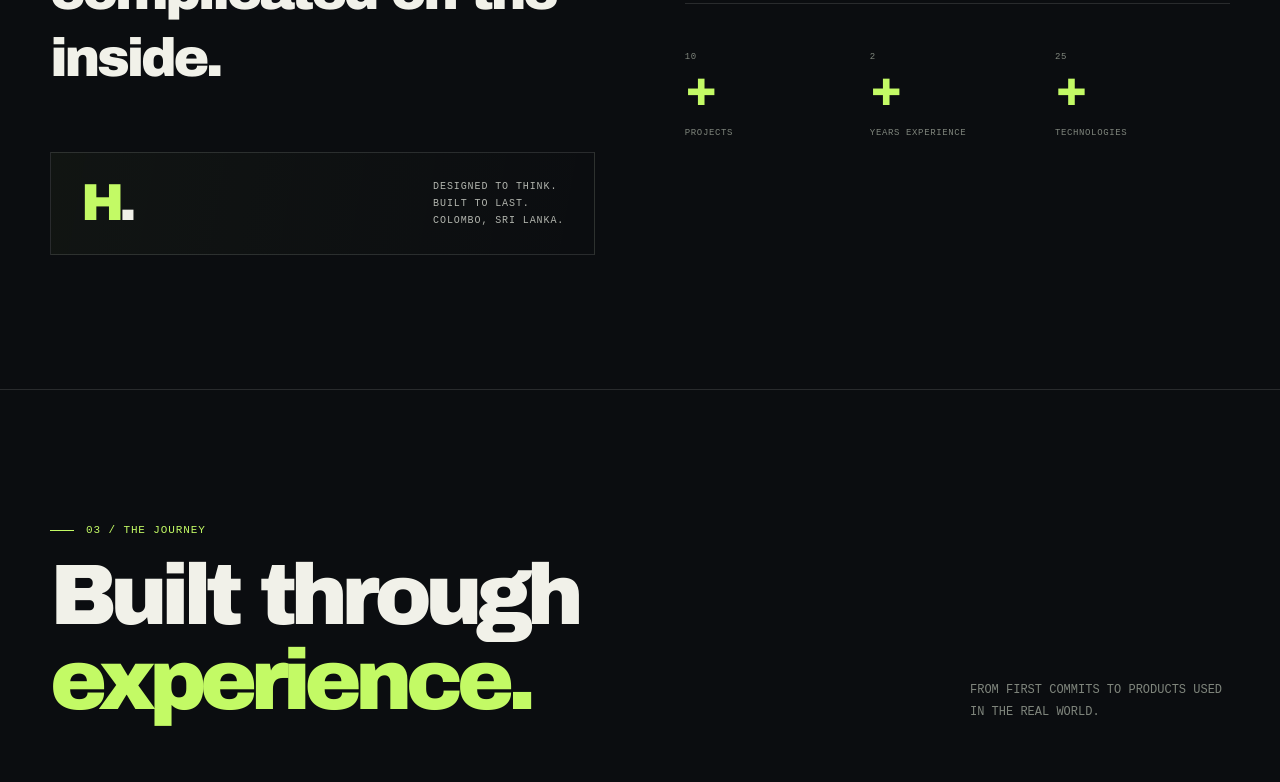
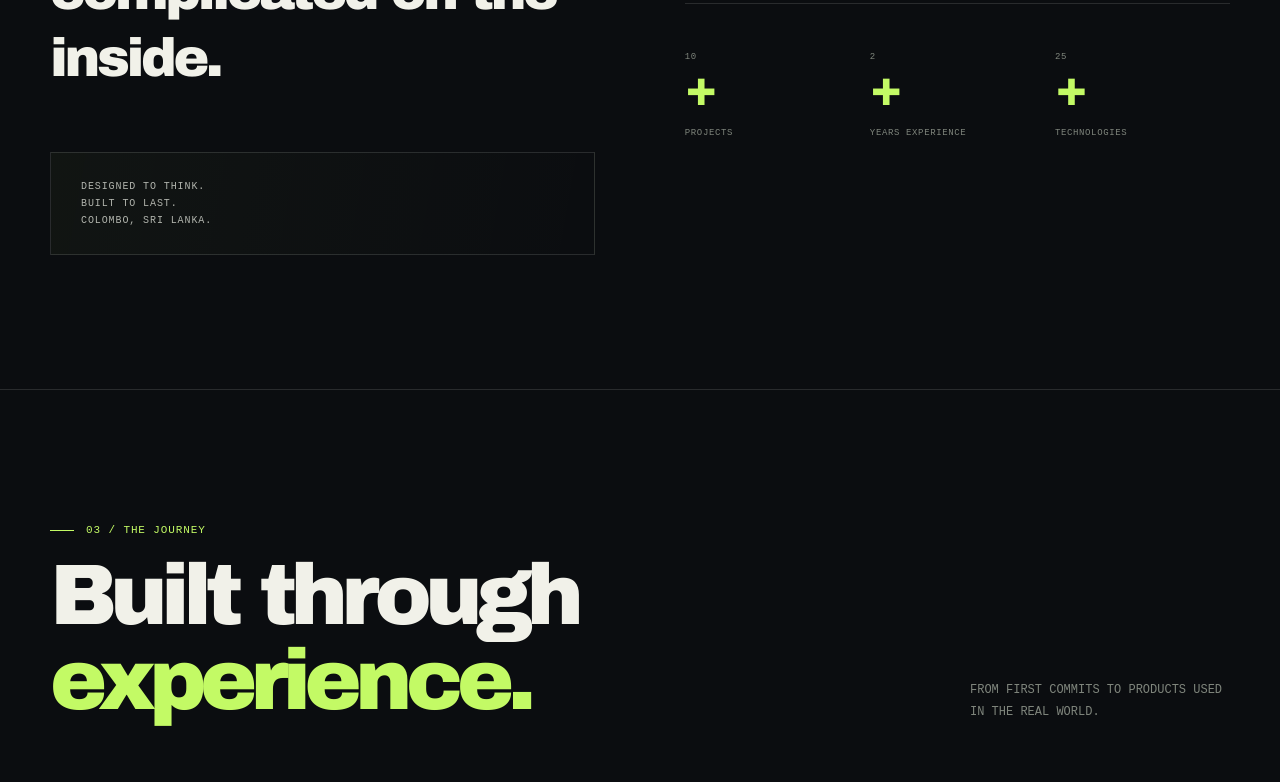
Before and after one commit to Harindi21/Harindi21.github.io, a plain HTML site: page index.html in a window 1280 px wide. Shown: the part 3785-4567 px from the top of the page. Drawn offline with Linux system fonts and the light colour scheme; animation ran at ten frames a second.

Commit message:
Update index.html

```diff
--- a/index.html
+++ b/index.html
@@ -156,7 +156,7 @@ html[data-motion="off"]{scroll-behavior:auto}html[data-motion="off"] *,html[data
 
     <section class="section about" id="about" aria-labelledby="aboutTitle">
       <div class="container"><div class="kicker reveal">02 / THE HUMAN BEHIND THE CODE</div><div class="section-top reveal"><h2 class="section-title" id="aboutTitle">Curious by nature.<br><em>Engineer by choice.</em></h2></div>
-      <div class="about-grid"><div class="reveal"><p class="about-lead">I like software that feels <strong>effortless</strong> on the outside, even when it's beautifully complicated on the inside.</p><div class="about-stamp"><span class="stamp-logo">H<span style="color:var(--ink)">.</span></span><span class="stamp-caption">DESIGNED TO THINK.<br>BUILT TO LAST.<br>COLOMBO, SRI LANKA.</span></div></div><div class="about-right reveal"><p>I'm an <strong>Associate Software Engineer at Omobio</strong> and a <strong>Software Engineer at Baleeno Tech</strong>. I build full-stack products using Flutter and Next.js on the front end, Spring Boot, FastAPI and ASP.NET on the back end, and the data systems behind them.</p><p>I graduated with <strong>First Class Honours in Software Engineering</strong> from NSBM Green University, ranking <strong>top of the batch across cohorts 21.1 and 21.2</strong>. I care about clean architecture, meaningful tests, and shipping experiences that solve real problems.</p><div class="metric-row"><div class="metric"><strong><span data-counter="10">10</span>+</strong><span>Projects</span></div><div class="metric"><strong><span data-counter="2">2</span>+</strong><span>Years experience</span></div><div class="metric"><strong><span data-counter="25">25</span>+</strong><span>Technologies</span></div></div></div></div>
+      <div class="about-grid"><div class="reveal"><p class="about-lead">I like software that feels <strong>effortless</strong> on the outside, even when it's beautifully complicated on the inside.</p><div class="about-stamp"><span class="stamp-caption">DESIGNED TO THINK.<br>BUILT TO LAST.<br>COLOMBO, SRI LANKA.</span></div></div><div class="about-right reveal"><p>I'm an <strong>Associate Software Engineer at Omobio</strong> and a <strong>Software Engineer at Baleeno Tech</strong>. I build full-stack products using Flutter and Next.js on the front end, Spring Boot, FastAPI and ASP.NET on the back end, and the data systems behind them.</p><p>I graduated with <strong>First Class Honours in Software Engineering</strong> from NSBM Green University, ranking <strong>top of the batch across cohorts 21.1 and 21.2</strong>. I care about clean architecture, meaningful tests, and shipping experiences that solve real problems.</p><div class="metric-row"><div class="metric"><strong><span data-counter="10">10</span>+</strong><span>Projects</span></div><div class="metric"><strong><span data-counter="2">2</span>+</strong><span>Years experience</span></div><div class="metric"><strong><span data-counter="25">25</span>+</strong><span>Technologies</span></div></div></div></div>
       </div>
     </section>
 
```
